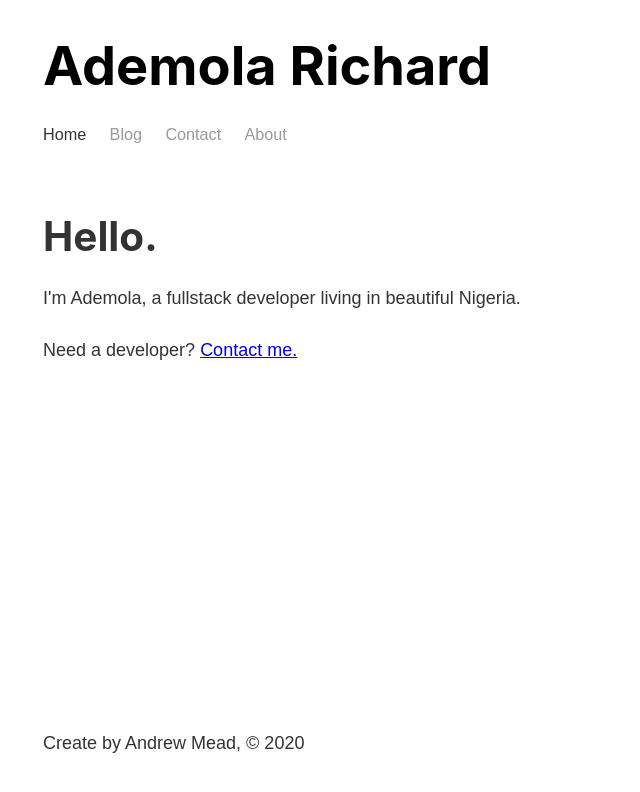
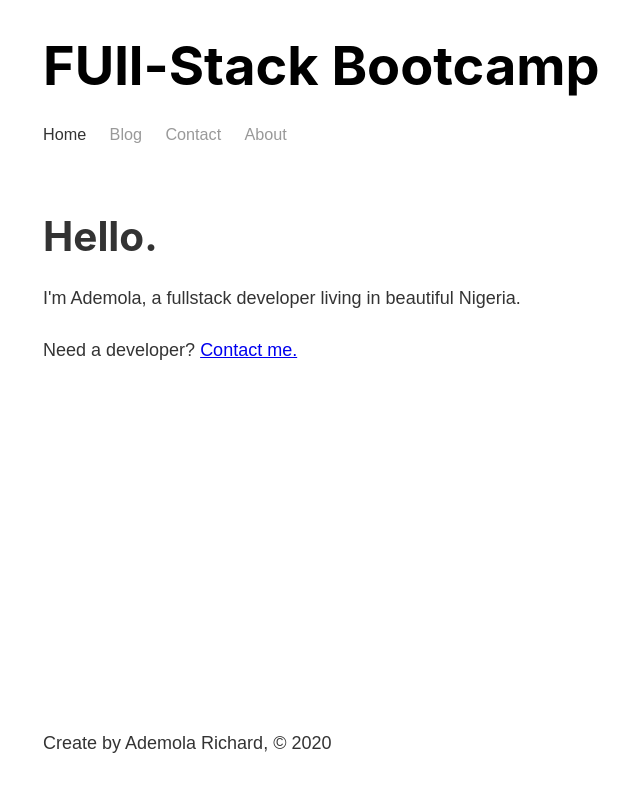
Before and after one commit to Emricky19/gatsby-blog, a Gatsby site: page / in a window 1280 px wide. Shown: the whole page, without its empty margins (240-880 px from the left). Built offline with nearby package versions, Linux system fonts and the light colour scheme; Gatsby itself is replaced by a stand-in of ours.

Commit message:
Fetched dynamic data with graphql

```diff
--- a/gatsby-config.js
+++ b/gatsby-config.js
@@ -6,5 +6,9 @@
 
 module.exports = {
   /* Your site config here */
+  siteMetadata: {
+    title: `FUll-Stack Bootcamp`,
+    author: 'Ademola Richard'
+  },
   plugins: [`gatsby-plugin-sass`],
 }
--- a/src/components/footer.js
+++ b/src/components/footer.js
@@ -1,11 +1,23 @@
-import React from 'react'
+import React from "react"
+import { useStaticQuery, graphql } from "gatsby"
 
 const Footer = () => {
-    return (
-        <footer>
-            <p>Create by Andrew Mead, &copy;  2020</p>
-        </footer>
-    )
+  const data = useStaticQuery(
+    graphql`
+      query {
+        site {
+          siteMetadata {
+            author
+          }
+        }
+      }
+    `
+  )
+  return (
+    <footer>
+      <p>Create by {data.site.siteMetadata.author}, &copy; 2020</p>
+    </footer>
+  )
 }
 
 export default Footer
--- a/src/components/header.js
+++ b/src/components/header.js
@@ -1,14 +1,24 @@
 import React from "react"
-import { Link } from "gatsby"
+import { useStaticQuery, Link, graphql } from "gatsby"
 
 import headerStyles from './header.module.scss'
 
 
 const Header = () => {
+  const data = useStaticQuery(
+    graphql`
+    query{
+      site{
+        siteMetadata {
+          title
+        }
+      }
+    }`
+  )
   return (
     <header className={headerStyles.header}>
       <h1>
-        <Link className={headerStyles.title} to="/">Ademola Richard</Link>
+        <Link className={headerStyles.title} to="/">{data.site.siteMetadata.title}</Link>
       </h1>
       <nav>
         <ul className={headerStyles.nav_list}>
```
